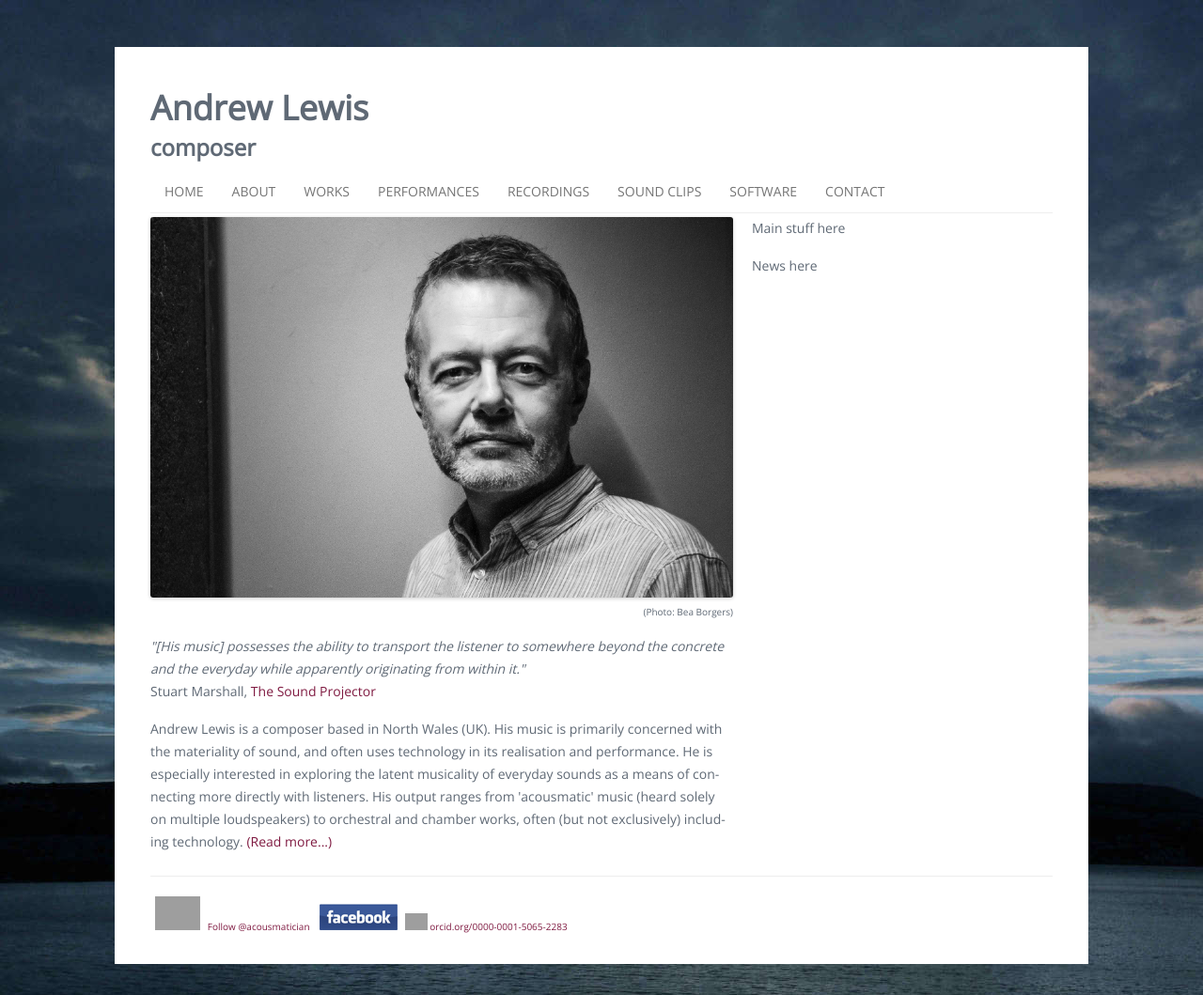
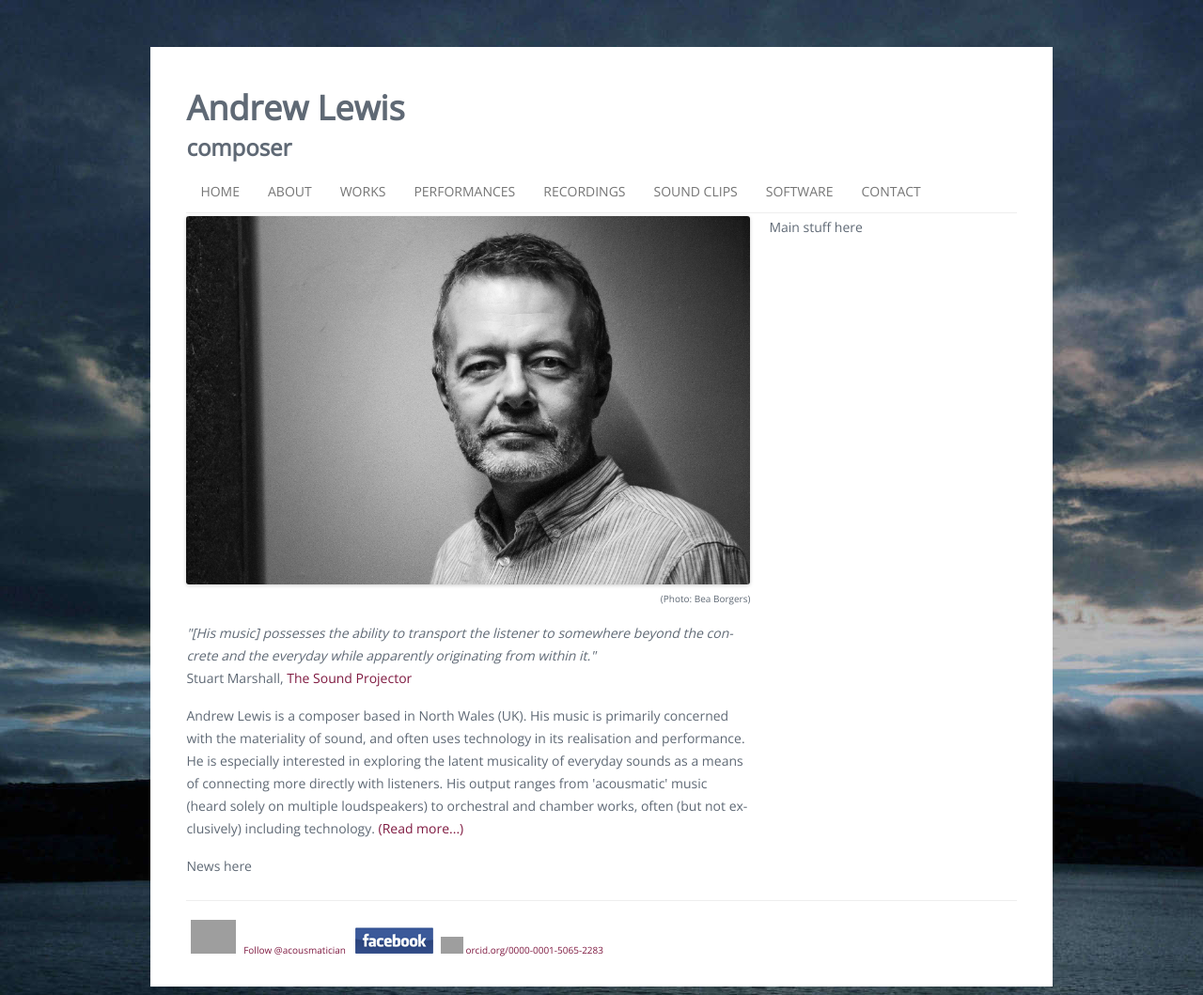
Before and after one commit to acousmatician/acousmatician.github.io, a Jekyll site: the page built from index.html, in a window 1280 px wide. Shown: the whole page at 94% size. Built offline with Jekyll 4.4.1, drawn with Linux system fonts in a browser that asks for light colours; grey boxes are pictures that could not be loaded.

Commit message:
Update default.html

```diff
--- a/_layouts/default.html
+++ b/_layouts/default.html
@@ -10,7 +10,7 @@
 
   <meta name="viewport" content="width=device-width, initial-scale=1.0">
 
-  <link href="/css/ALstyle16.css" rel="stylesheet">
+  <link href="/css/ALstyle25.css" rel="stylesheet">
   <link href="https://fonts.googleapis.com/css?family=Open+Sans" rel="stylesheet" type="text/css">
 </head>
 
```
